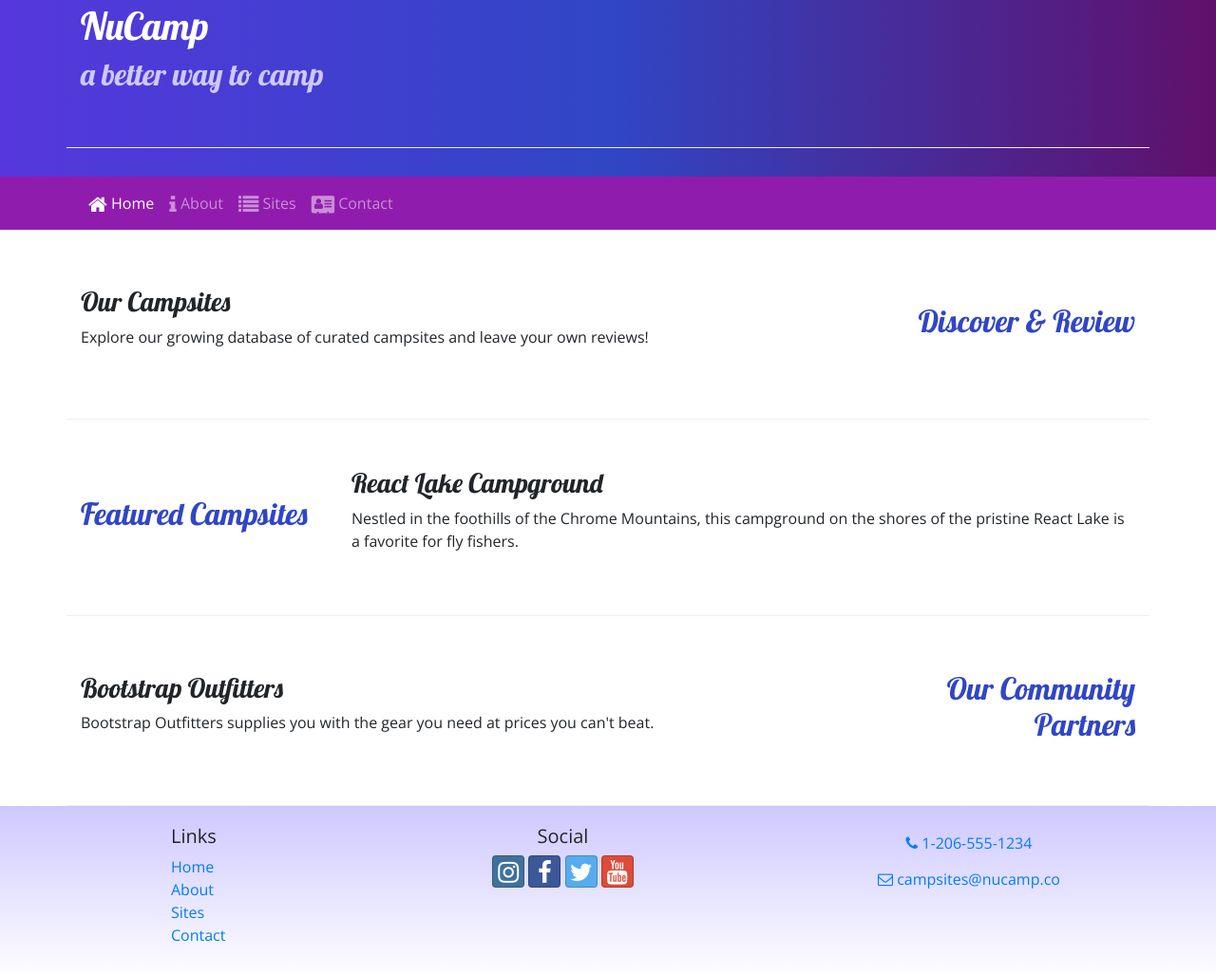
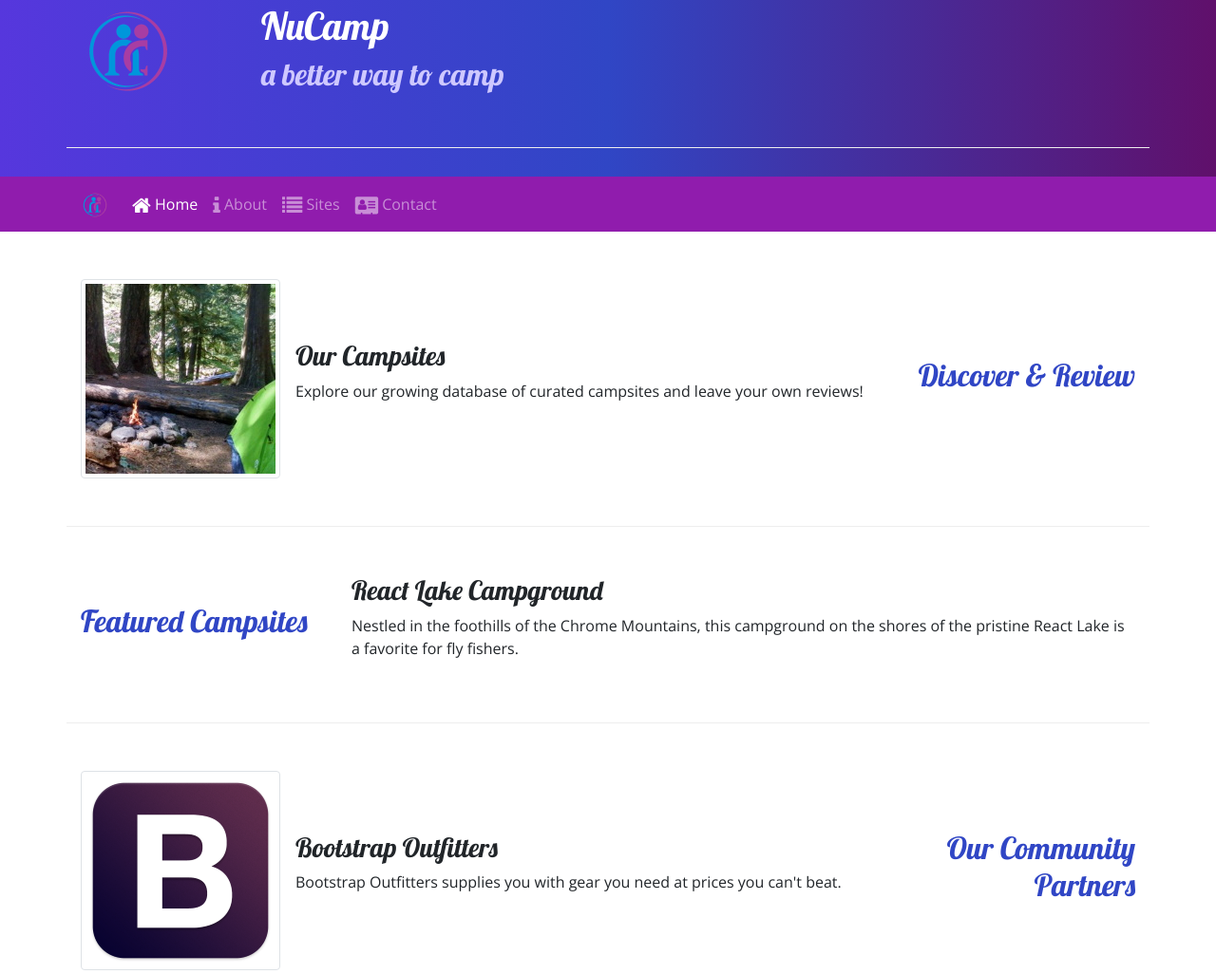
Before and after one commit to umbertojr85/NuCampSite, a website: page index.html in a window 1280 px wide. Shown: the part 77-1103 px from the top of the page at 95% size. Drawn offline with nearby package versions, Linux system fonts and the light colour scheme.

Commit message:
Images and Media

```diff
--- a/index.html
+++ b/index.html
@@ -23,6 +23,9 @@
     <header class="jumbotron jumbotron-fluid">
         <div class="container">
             <div class="row row-content">
+                <div class="col-4 col-sm-3 col-md-2 align-self-center">
+                    <img src="img/logo.png" class="img-fluid" />
+                </div>
                 <div class="col">
                     <h1>NuCamp</h1>
                     <h2>a better way to camp</h2>
@@ -33,17 +36,21 @@
 
     <nav class="navbar navbar-expand-sm navbar-dark sticky-top">
         <div class="container">
+            <a class="navbar-brand" href="#"><img src="img/logo.png" height="30" width="30" /></a>
+            <button class="navbar-toggler" type="button" data-toggle="collapse" data-target="#nucampNavbar">
                 <button class="navbar-toggler ml-auto" type="button" data-toggle="collapse" data-target="#nucampNavbar">
                     <span class="navbar-toggler-icon"></span>
                 </button>
                 <div class="collapse navbar-collapse" id="nucampNavbar">
                     <ul class="navbar-nav">
-                    <li class="nav-item active"><a class="nav-link" href="#"><i class="fa fa-home fa-lg"></i> Home</a>
+                        <li class="nav-item active"><a class="nav-link" href="#"><i class="fa fa-home fa-lg"></i>
+                                Home</a>
                         </li>
                         <li class="nav-item"><a class="nav-link" href="aboutus.html"><i class="fa fa-info fa-lg"></i>
                                 About</a>
                         </li>
-                    <li class="nav-item"><a class="nav-link" href="#"><i class="fa fa-list fa-lg"></i> Sites</a></li>
+                        <li class="nav-item"><a class="nav-link" href="#"><i class="fa fa-list fa-lg"></i> Sites</a>
+                        </li>
                         <li class="nav-item"><a class="nav-link" href="contactus.html"><i
                                     class="fa fa-address-card fa-lg"></i>
                                 Contact</a></li>
@@ -58,9 +65,15 @@
                 <h2 class="text-sm-right">Discover & Review</h2>
             </div>
             <div class="col">
+                <div class="media">
+                    <img class="d-flex mr-3 img-thumbnail" src="img/breadcrumb-trail-thumb.jpg"
+                        alt="Breadcrumb Trail" />
+                    <div class="media-body align-self-center">
                         <h3>Our Campsites</h3>
-                <p class="d-none d-sm-block">Explore our growing database of curated campsites and leave your own
-                    reviews!</p>
+                        <p class="d-none d-sm-block">Explore our growing database of curated campsites and leave your
+                            own reviews!</p>
+                    </div>
+                </div>
             </div>
         </div>
 
@@ -81,9 +94,14 @@
                 <h2 class="text-sm-right">Our Community Partners</h2>
             </div>
             <div class="col">
+                <div class="media">
+                    <img class="d-flex mr-3 img-thumbnail" src="img/bootstrap-thumb.png" alt="Bootstrap Outfitters" />
+                    <div class="media-body align-self-center">
                         <h3>Bootstrap Outfitters</h3>
-                <p class="d-none d-sm-block">Bootstrap Outfitters supplies you with the gear you need at prices you
+                        <p class="d-none d-sm-block">Bootstrap Outfitters supplies you with gear you need at prices you
                             can't beat.</p>
+                    </div>
+                </div>
             </div>
         </div>
     </div>
```
Also changed, not shown: aboutus.html (+11 -3 lines), contactus.html (+11 -3 lines), img/bootstrap-thumb.png (added), img/breadcrumb-trail-thumb.jpg (added), img/breadcrumb-trail.jpg (added), img/chrome-river-thumb.jpg (added), img/chrome-river.jpg (added), img/logo.png (added), img/react-lake-thumb.jpg (added), img/react-lake.jpg (added), 1 other file. Lines whose indentation alone changed are shown as unchanged.
